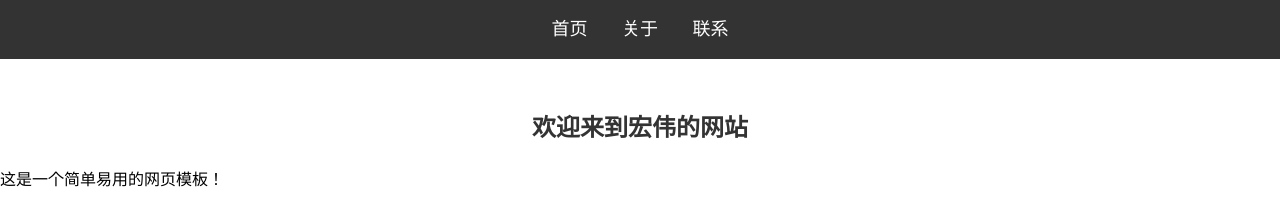
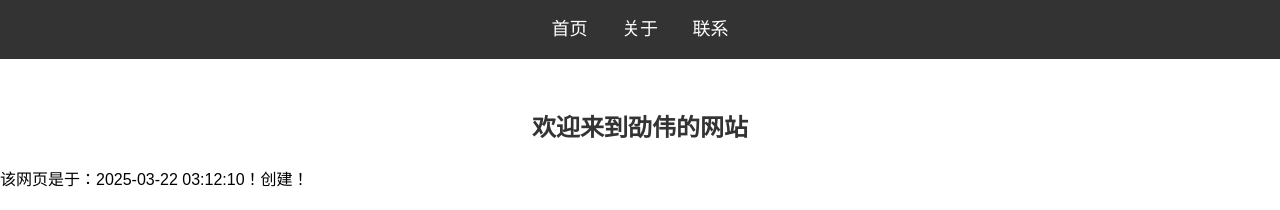
Before and after one commit to hongikun6688/hongwei6688.github.io, a plain HTML site: page index.html in a window 1280 px wide. Shown: the top 210 px of the page. Drawn offline with Linux system fonts and the light colour scheme.

Commit message:
Update index.html

```diff
--- a/index.html
+++ b/index.html
@@ -15,8 +15,8 @@
 
     <!-- 首页内容 -->
     <section id="home">
-        <h1>欢迎来到宏伟的网站</h1>
-        <p>这是一个简单易用的网页模板！</p>
+        <h1>欢迎来到劭伟的网站</h1>
+        <p>该网页是于：2025-03-22 03:12:10！创建！</p>
         <img src="images/sample.jpg" alt="示例图片" class="main-image">
     </section>
 
```
